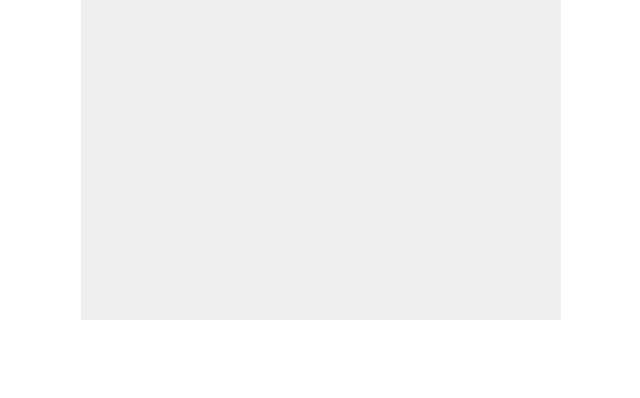
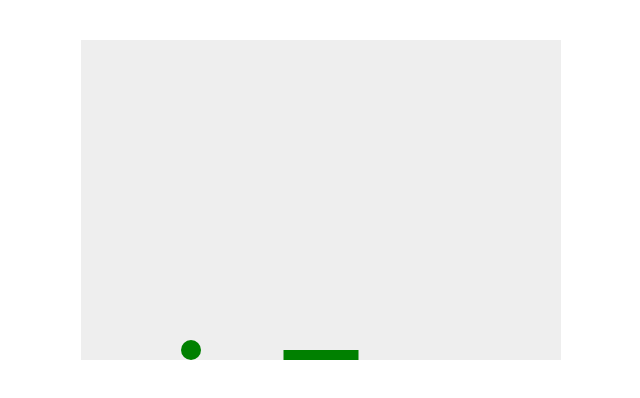
Before and after one commit to naturalnick/breakout-game, a plain HTML site: page index.html in a window 1280 px wide. Shown: the whole page, without its empty margins (319-959 px from the left). Drawn offline with Linux system fonts and the light colour scheme.

Commit message:
ball and paddle added

```diff
--- a/game.js
+++ b/game.js
@@ -0,0 +1,83 @@
+
+const canvas = document.getElementById("game-canvas");
+const ctx = canvas.getContext("2d");
+
+let x = canvas.width / 2;
+let y = canvas.clientHeight - 20;
+let dx = 2;
+let dy = -2;
+
+const ballRadius = 10;
+
+const paddleHeight = 10;
+const paddleWidth = 75;
+let paddleX = (canvas.width - paddleWidth) / 2;
+
+let rightPressed = false;
+let leftPressed = false;
+
+function draw() {
+    ctx.clearRect(0, 0, canvas.width, canvas.height);
+    drawBall();
+    drawPaddle();
+
+    if (y + dy < ballRadius) {
+        dy = -dy;
+    } else if (y + dy > canvas.height - ballRadius) {
+        if (x > paddleX && x < paddleX + paddleWidth) {
+            dy = -dy;
+        } else {
+            alert("GAME OVER");
+            document.location.reload();
+            clearInterval(interval);
+        }
+    }
+    if (x + dx > canvas.width - ballRadius || x + dx < ballRadius) {
+        dx = -dx;
+    }
+    if (rightPressed) {
+        paddleX = Math.min(paddleX + 7, canvas.width - paddleWidth);
+      } else if (leftPressed) {
+        paddleX = Math.max(paddleX - 7, 0);
+    }
+
+    x += dx;
+    y += dy;
+}
+
+function drawBall() {
+    ctx.beginPath();
+    ctx.arc(x, y, ballRadius, 0, Math.PI * 2, false);
+    ctx.fillStyle = "green";
+    ctx.fill();
+    ctx.closePath();
+}
+
+function drawPaddle() {
+    ctx.beginPath();
+    ctx.rect(paddleX, canvas.height - paddleHeight, paddleWidth, paddleHeight);
+    ctx.fillStyle = "0095DD";
+    ctx.fill();
+    ctx.closePath();
+}
+
+const interval = setInterval(draw, 15);
+
+document.addEventListener("keydown", keyDownHandler, false);
+document.addEventListener("keyup", keyUpHandler, false);
+
+function keyDownHandler(e) {
+    if (e.key === "Right" || e.key === "ArrowRight") {
+      rightPressed = true;
+    } else if (e.key === "Left" || e.key === "ArrowLeft") {
+      leftPressed = true;
+    }
+  }
+
+  function keyUpHandler(e) {
+    if (e.key === "Right" || e.key === "ArrowRight") {
+      rightPressed = false;
+    } else if (e.key === "Left" || e.key === "ArrowLeft") {
+      leftPressed = false;
+    }
+  }
--- a/styles.css
+++ b/styles.css
@@ -1,3 +1,7 @@
+body {
+    padding-top: 40px;
+}
+
 * {
     padding: 0;
     margin: 0;
@@ -8,3 +12,6 @@ canvas {
     display: block;
     margin: 0 auto;
 }
+
+ctx.beginPath();
+ctx.rect(20. 40. 50, 50);
```
